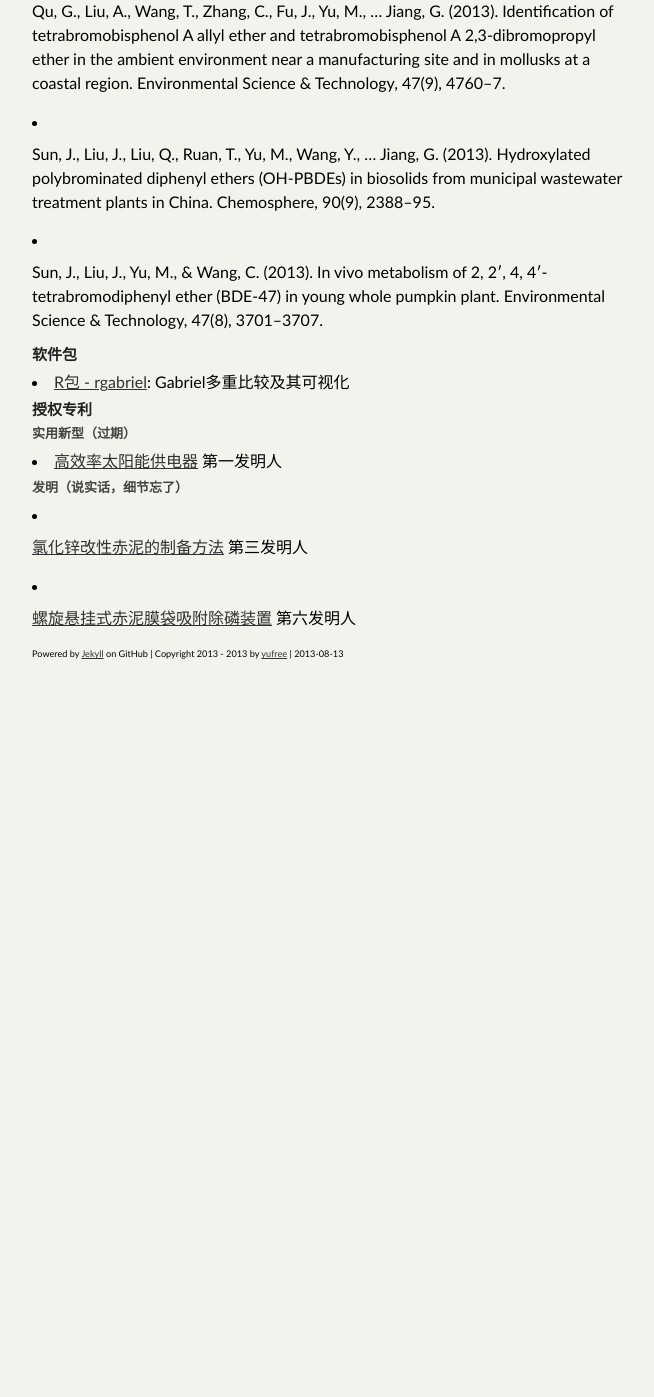
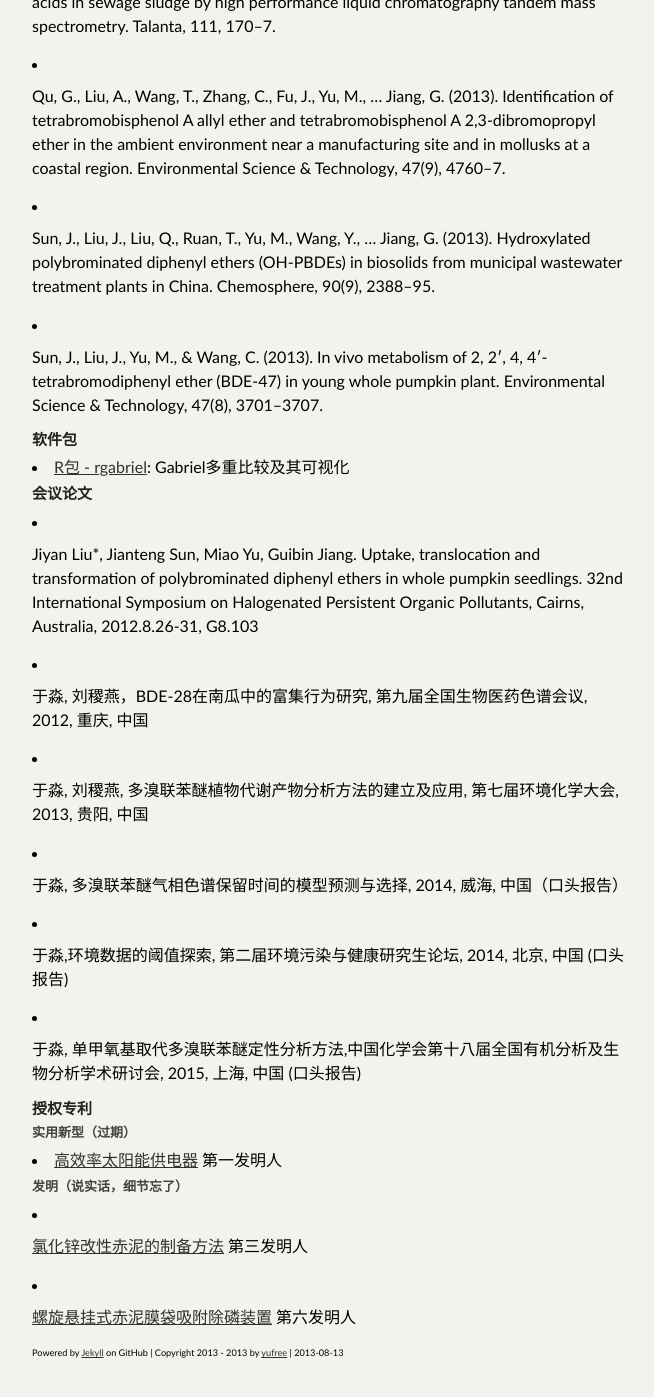
Before and after one commit to yufree/blogcn, a Jekyll site: the page built from vitae/index.md, in a window 1280 px wide and 1400 px high, scrolled down 1952 px. Shown: the top 1397 px of the window, without its empty margins (308-962 px from the left). Built offline with Jekyll 4.4.1, drawn with Linux system fonts in a browser that asks for light colours; some web fonts are replaced; comment, search, counter and statistics services are not loaded; before the commit the page ends 2653 px from its top, so only the background shows below that; some of the changed text lies outside the part shown.

Commit message:
add prez

```diff
--- a/vitae/index.md
+++ b/vitae/index.md
@@ -30,6 +30,8 @@ title: 简历
 ## 报告
 
 - 于淼,2014,多溴联苯醚气相色谱保留时间的模型预测与选择, 第十届全国生物医药色谱及相关技术学术交流会(威海).([幻灯片](https://github.com/yufree/presentation/blob/master/20140420weihai.pdf),[shinyBDE](https://github.com/yufree/shinyBDE))
+- 于淼,2014,环境数据的阈值探索, 第二届环境污染与健康研究生论坛(北京). ([幻灯片](http://yufree.github.io/presentation/threshold/threshold))
+- 于淼,2015,单甲氧基取代多溴联苯醚定性分析方法,中国化学会第十八届全国有机分析及生物分析学术研讨会(上海).
 
 ## 计算机水平
 
@@ -69,6 +71,20 @@ title: 简历
 
 - [R包 - rgabriel](http://cran.r-project.org/web/packages/rgabriel/index.html): Gabriel多重比较及其可视化
 
+## 会议论文
+
+- Jiyan Liu*, Jianteng Sun, Miao Yu, Guibin Jiang. Uptake, translocation and transformation of polybrominated diphenyl ethers in whole pumpkin seedlings. 32nd International Symposium on Halogenated Persistent Organic Pollutants, Cairns, Australia, 2012.8.26-31, G8.103
+
+- 于淼, 刘稷燕，BDE-28在南瓜中的富集行为研究, 第九届全国生物医药色谱会议, 2012, 重庆, 中国
+
+- 于淼, 刘稷燕, 多溴联苯醚植物代谢产物分析方法的建立及应用, 第七届环境化学大会, 2013, 贵阳, 中国
+
+- 于淼, 多溴联苯醚气相色谱保留时间的模型预测与选择, 2014, 威海, 中国（口头报告）
+
+- 于淼,环境数据的阈值探索, 第二届环境污染与健康研究生论坛, 2014, 北京, 中国 (口头报告)
+
+- 于淼, 单甲氧基取代多溴联苯醚定性分析方法,中国化学会第十八届全国有机分析及生物分析学术研讨会, 2015, 上海, 中国 (口头报告)
+
 ## 授权专利
 
 ### 实用新型（过期）
```
